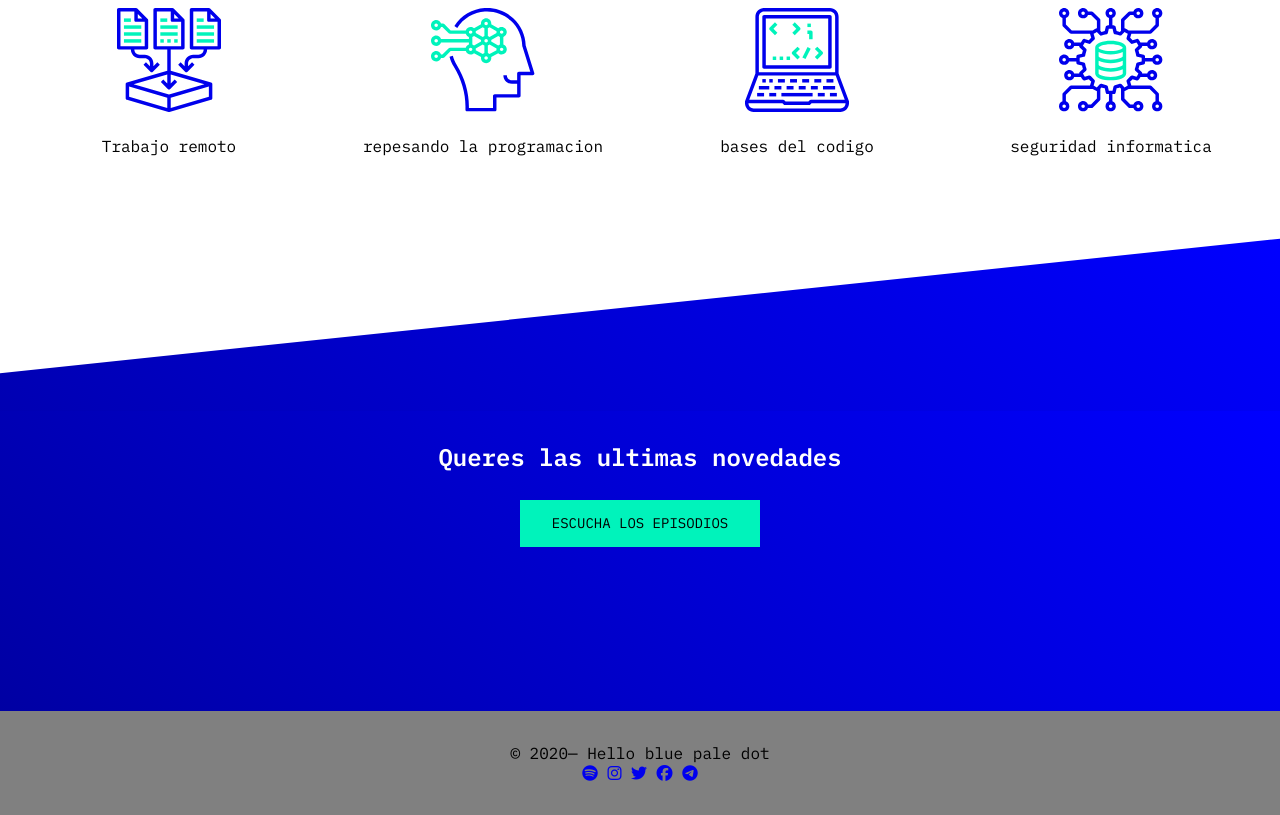
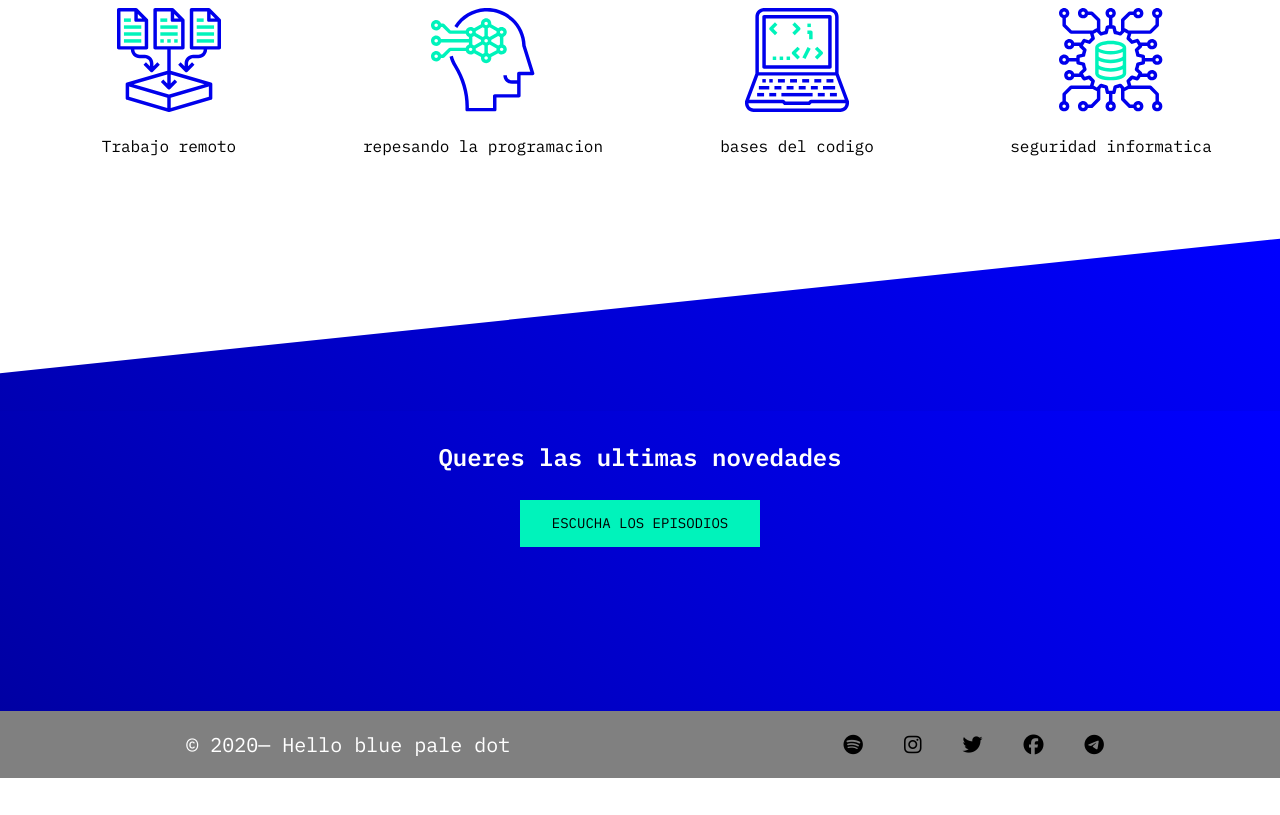
Before and after one commit to kira4489/Landing-podcast, a plain HTML site: page index.html in a window 1280 px wide. Shown: the part 2662-3477 px from the top of the page. After the commit the page ends 3440 px from the top, so only its background shows below. Drawn offline with Linux system fonts and the light colour scheme.

Commit message:
actualizaciones3

```diff
--- a/css/estilos.css
+++ b/css/estilos.css
@@ -83,7 +83,7 @@ audio {
 .skewed {
   width: 100%;
   height: 100%;
-  background-image: linear-gradient(225deg, #0000FF 0%, #0000A3 100%);
+  background-image: linear-gradient(225deg, #0000ff 0%, #0000a3 100%);
   /* background: #2c3e50; */
   z-index: 0;
   transform: skewY(-6deg);
@@ -190,17 +190,17 @@ audio {
 
 /*seccion de novedades*/
 
-.skewed1 div{
+.skewed1 div {
   width: 100%;
   height: 300px;
-  background-image: linear-gradient(225deg, #0000FF 0%, #0000A3 100%);
+  background-image: linear-gradient(225deg, #0000ff 0%, #0000a3 100%);
   text-align: center;
   position: relative;
   padding-top: 30px;
 }
 
-.skewed1 div:before{
-  content: '';
+.skewed1 div:before {
+  content: "";
   width: 100%;
   position: absolute;
   top: -35%;
@@ -208,7 +208,7 @@ audio {
   width: 100%;
   height: 300px;
   z-index: -1;
-  background-image: linear-gradient(225deg, #0000FF 0%, #0000A3 100%);
+  background-image: linear-gradient(225deg, #0000ff 0%, #0000a3 100%);
   transform: skewY(-6deg);
 }
 
@@ -230,36 +230,64 @@ audio {
 
 /*footer*/
 
-footer {
-    background: grey;
+.titulo {
+  color: #fff;
+  background: gray;
+  overflow: hidden;
+  display: flex;
+  flex-wrap: wrap;
+  justify-content: space-around;
+  align-items: center;
+  text-align: center;
+  font-size: 20px;
   width: 100%;
-    padding: 2rem 0;
-    text-align: center;
+  bottom: 0;
+}
+.titulo p {
+  margin-left: 30px;
+}
+
+.redes-footer {
+  align-items: center;
+  justify-content: center;
+  display: flex;
+}
+
+.redes-footer a {
+  margin-left: 1px;
+  padding: 20px;
+}
+
+.redes-footer i {
+  color: #000;
 }
 
 /* responsive*/
 @media screen and (max-width: 400px) {
-.container2 img{
+  .container2 img {
     width: 80%;
-}.container2 section h1{
+  }
+  .container2 section h1 {
     color: #fff;
     display: flex;
     margin-left: 5px;
     justify-content: center;
-}.img-telefono img {
+  }
+  .img-telefono img {
     max-width: 200px;
     margin-top: 50px;
     margin-left: 20px;
-}.img-telefono .container{
+  }
+  .img-telefono .container {
     display: flex;
     flex-direction: column;
   }
-.img .invitadas{
+  .img .invitadas {
     display: grid;
     width: 100%;
     grid-template-columns: 1fr;
   }
-.temas{
+  .temas {
     display: flex;
     flex-direction: column;
   }
--- a/index.html
+++ b/index.html
@@ -143,8 +143,9 @@
       </div>
     </div>
     <footer>
+      <div class="titulo">
       <p>© 2020— Hello blue pale dot </p>
-
+      <div class="redes-footer">
       <a href="#" target="_blank"
         ><i class="fab fa-spotify"></i></a
       >
@@ -160,6 +161,8 @@
       <a href="#" target="_blank"
       ><i class="fab fa-telegram"></i></a
     >
+  </div>
+</div>
     </footer>
     <script src="./js/main.js"></script>
   </body>
```
Lines whose indentation alone changed are shown as unchanged.
